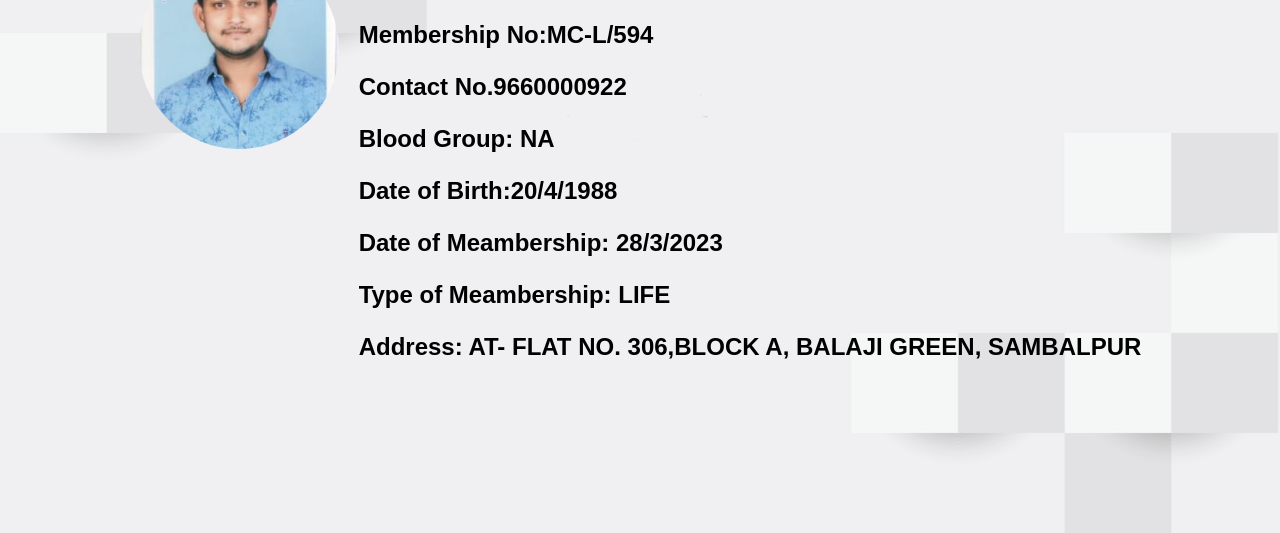
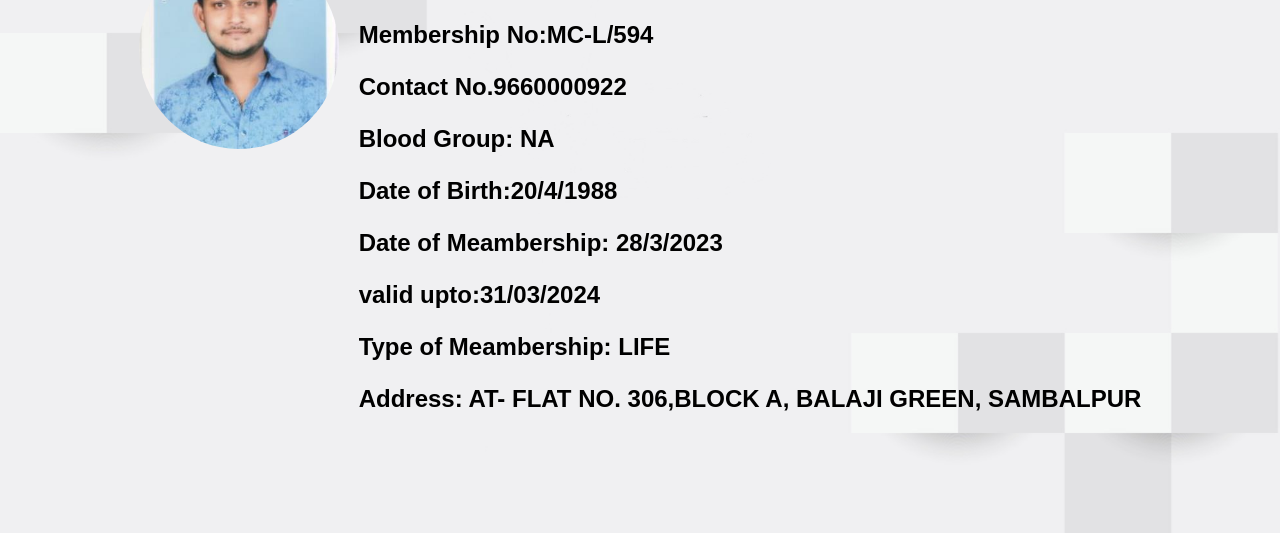
Before and after one commit to mahanadiclub/Vimal-jain, a plain HTML site: page index.html in a window 1280 px wide. Shown: the part 267-800 px from the top of the page. Drawn offline with Linux system fonts and the light colour scheme.

Commit message:
Update index.html

```diff
--- a/index.html
+++ b/index.html
@@ -85,6 +85,7 @@
             <p>Blood Group: NA</p>
             <p>Date of Birth:20/4/1988</p>
             <p>Date of Meambership: 28/3/2023</p>
+            <p>valid upto:31/03/2024</p>
             <p>Type of Meambership: LIFE </p>
             <p>Address: AT- FLAT NO. 306,BLOCK A, BALAJI GREEN, SAMBALPUR</p>
         </div>
```
